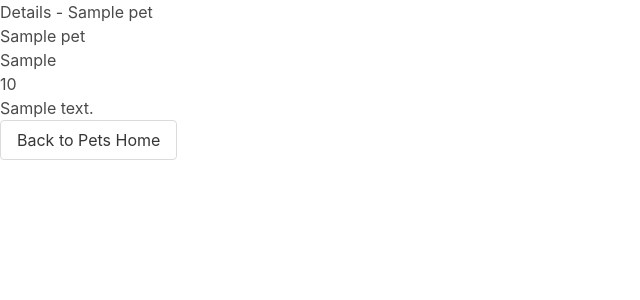
After one commit to milanz14/24.1-pet-adoption-agency, a Flask app: page /1 in a window 1280 px wide. The commit adds this page. Shown: the top 300 px of the page, without its empty margins (0-640 px from the left). Run offline with Flask 2, Linux system fonts and the light colour scheme; tables that the repository leaves empty hold one stand-in row (values such as "Sample post").

Commit message:
pet details page working

```diff
--- a/app.py
+++ b/app.py
@@ -44,3 +44,9 @@ def add_new_pet():
         return redirect('/')
     else:
         return render_template('addpetform.html', form=form)
+
+@app.route('/<int:pet_id>')
+def show_pet_details(pet_id):
+    """ show a details page for each specific pet """
+    pet = Pet.query.get_or_404(pet_id)
+    return render_template('petdetails.html', pet=pet)
--- a/templates/index.html
+++ b/templates/index.html
@@ -14,7 +14,7 @@
             <div class='card-content'>
                 <div class='media'>
                     <div class='media-content'>
-                        <p class='title is-4'>{{ pet.name }}</p>
+                        <p class='title is-4'><a href='/{{pet.id}}'>{{ pet.name }}</a></p>
                         {% if pet.available %}
                             <p class='title is-4'><b>Available!</b></p>
                         {% else %}
--- /dev/null
+++ b/templates/petdetails.html
@@ -0,0 +1,14 @@
+{% extends 'base.html' %}
+
+{% block title %}{{ pet.name }}{% endblock %}
+
+{% block content %}
+    <h1>Details - {{ pet.name }}</h1>
+    <ul>
+        <li>{{ pet.name }}</li>
+        <li>{{ pet.species }}</li>
+        <li>{{ pet.age }}</li>
+    </ul>
+    <p>{{ pet.notes }}</p>
+    <a href='/' class='button'>Back to Pets Home</a>
+{% endblock %}
```
